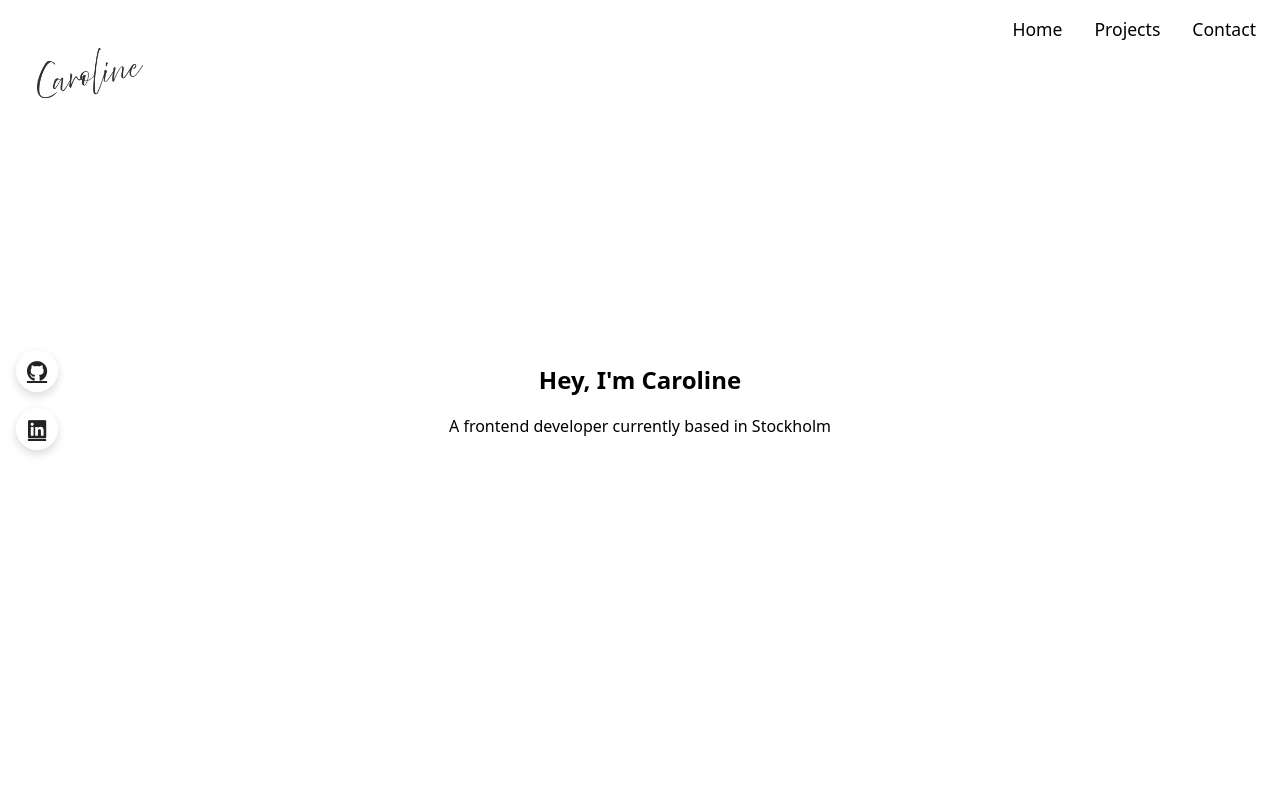
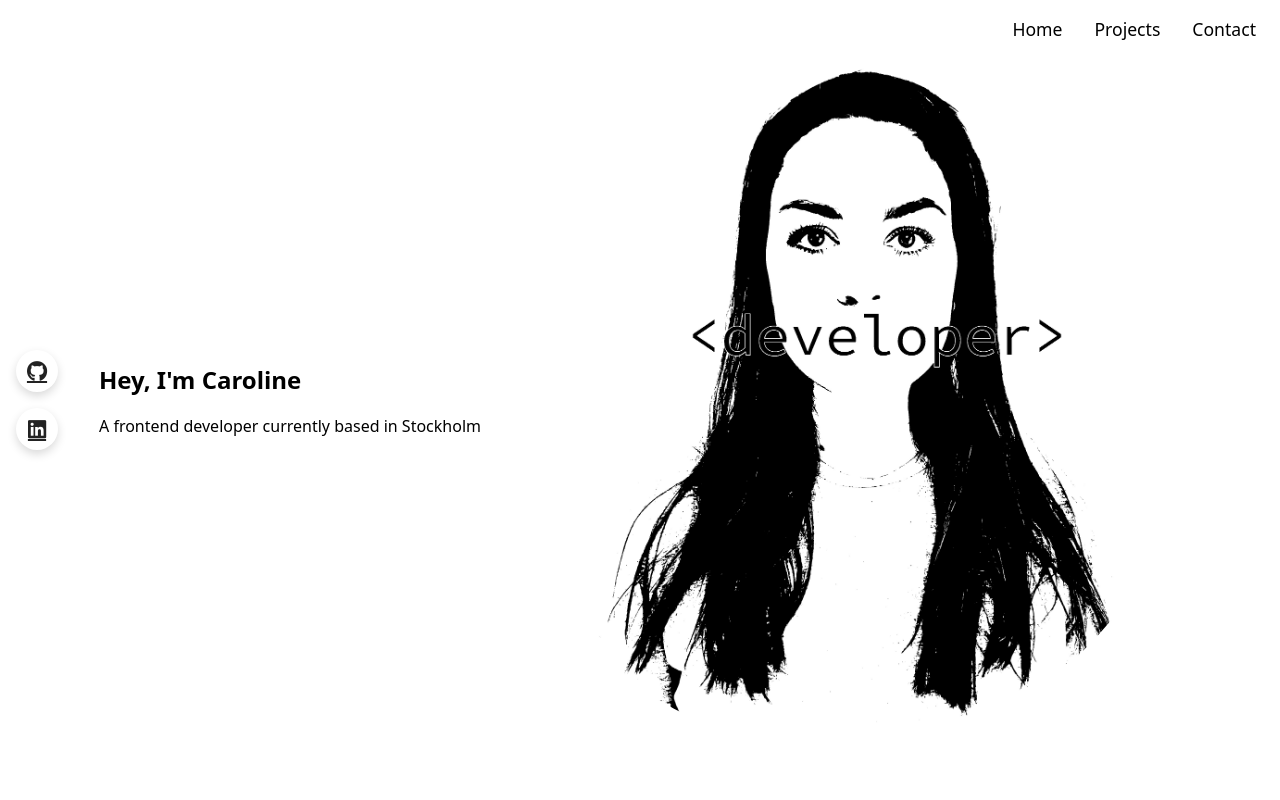
Before and after one commit to coraliney/buildfolio, a Vue app in the folder my-react-app/: page / in a window 1280 px wide. Shown: the top 800 px of the page. Built offline with nearby package versions, Linux system fonts and the light colour scheme.

Commit message:
:construction: content at home

```diff
--- a/my-react-app/src/App.vue
+++ b/my-react-app/src/App.vue
@@ -3,8 +3,13 @@
     <Navbar />
 <!-- Home -->
   <section class="home" id="home">
+    <div class="left-side">
     <h1>Hey, I'm Caroline</h1>
     <p>A frontend developer currently based in Stockholm</p>
+  </div>
+  <div class="right-side">
+    <img src="./assets/images/portraitcircle.jpg">
+  </div>
   </section>
   <!-- Projects -->
   <section class="projects" id="projects">
@@ -40,7 +45,7 @@ html {
 .home{
   height: 100vh;
   display: flex;
-  flex-direction: column;
+  flex-direction: row;
   justify-content: center;
   align-items: center;
   text-align: center;
@@ -62,4 +67,25 @@ html {
   justify-content: center;
   align-items: center;
   }
+
+  .left-side{
+    display: flex;
+    flex-direction: column;
+    justify-content: flex-start;
+    align-items: flex-start;
+  }
+
+  .right-side{
+    display: flex;
+    flex-direction: column;
+    justify-content: flex-end;
+    align-items: center;
+  }
+
+  .right-side img {
+  width: 700px;
+  height: 700px;
+  border-radius: 80%;
+  object-fit: cover;
+}
 </style>
--- a/my-react-app/src/components/Navbar.vue
+++ b/my-react-app/src/components/Navbar.vue
@@ -1,6 +1,6 @@
 <template>
   <nav class="navbar">
-    <img src="../assets/images/1.png" class="logo">
+<!--     <img src="../assets/images/1.png" class="logo"> -->
     <ul class="menu">
       <li><a href="#home">Home</a></li>
       <li><a href="#projects">Projects</a></li>
@@ -22,7 +22,7 @@
   width: 100%;
   background: transparent;
   display: flex;
-  justify-content: space-between;
+  justify-content: right;
   padding: 1rem 1.5rem;
   box-sizing: border-box;
   z-index: 1000;
```
Also changed, not shown: my-react-app/src/assets/images/portraitcircle.jpg (added).
